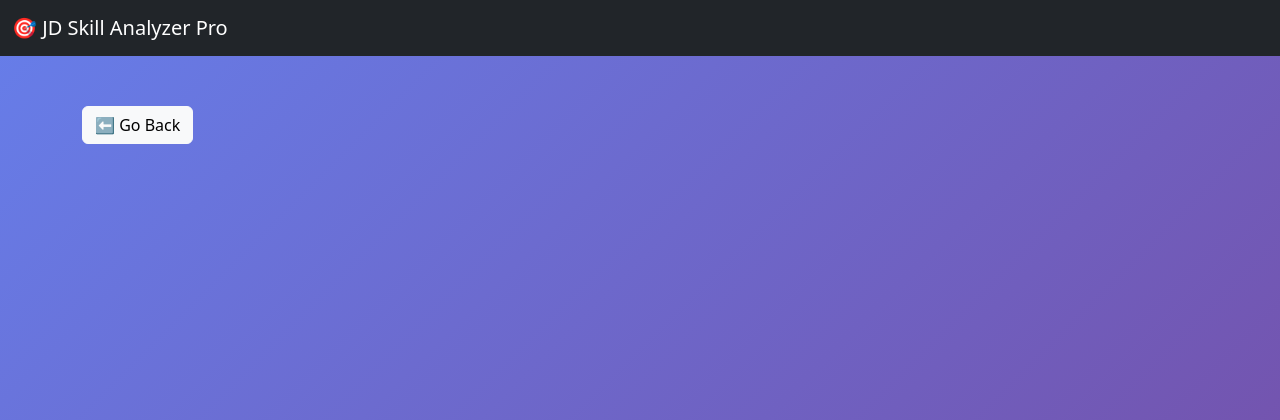
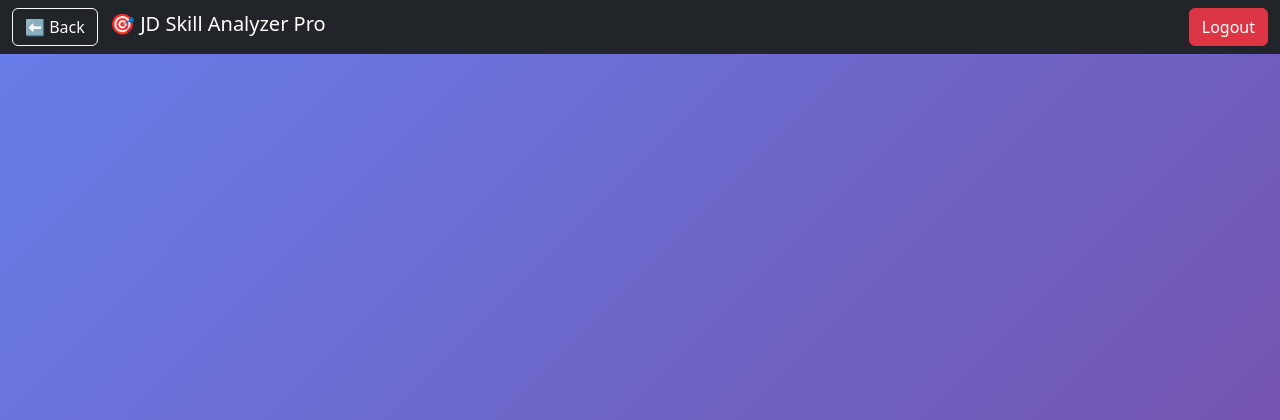
Before and after one commit to shauryasawai/Kunji_Skill_Analyzer_Pro, a Django app: template base/templates/base/base.html in a window 1280 px wide. Shown: the top 420 px of the page. Run offline with Django 5.2, Linux system fonts and the light colour scheme; the template is opened without the code that fills it, so the values that code supplies are empty.

Commit message:
final_complete

```diff
--- a/base/templates/base/base.html
+++ b/base/templates/base/base.html
@@ -17,17 +17,25 @@
 </head>
 <body>
     <nav class="navbar navbar-dark bg-dark">
-        <div class="container-fluid">
-            <a class="navbar-brand" href="{% url 'upload_jd' %}">🎯 JD Skill Analyzer Pro</a>
+        <div class="container-fluid d-flex justify-content-between">
+
+            <div>
+                <!-- BACK BUTTON -->
+                <a class="btn btn-outline-light me-2" href="javascript:history.back()">⬅ Back</a>
+
+                <!-- HOME LINK -->
+                <a class="navbar-brand" href="{% url 'upload_jd' %}">🎯 JD Skill Analyzer Pro</a>
+            </div>
+
+            <div>
+                <!-- LOGOUT BUTTON -->
+                <a class="btn btn-danger" href="{% url 'logout' %}">Logout</a>
+            </div>
+
         </div>
     </nav>
 
     <div class="container">
-
-        <!-- BACK BUTTON ADDED HERE -->
-        <a href="javascript:history.back()" class="btn btn-light mb-3">⬅ Go Back</a>
-        <!-- END BACK BUTTON -->
-
         {% if messages %}
             {% for message in messages %}
                 <div class="alert alert-{{ message.tags }} alert-dismissible fade show" role="alert">
```
